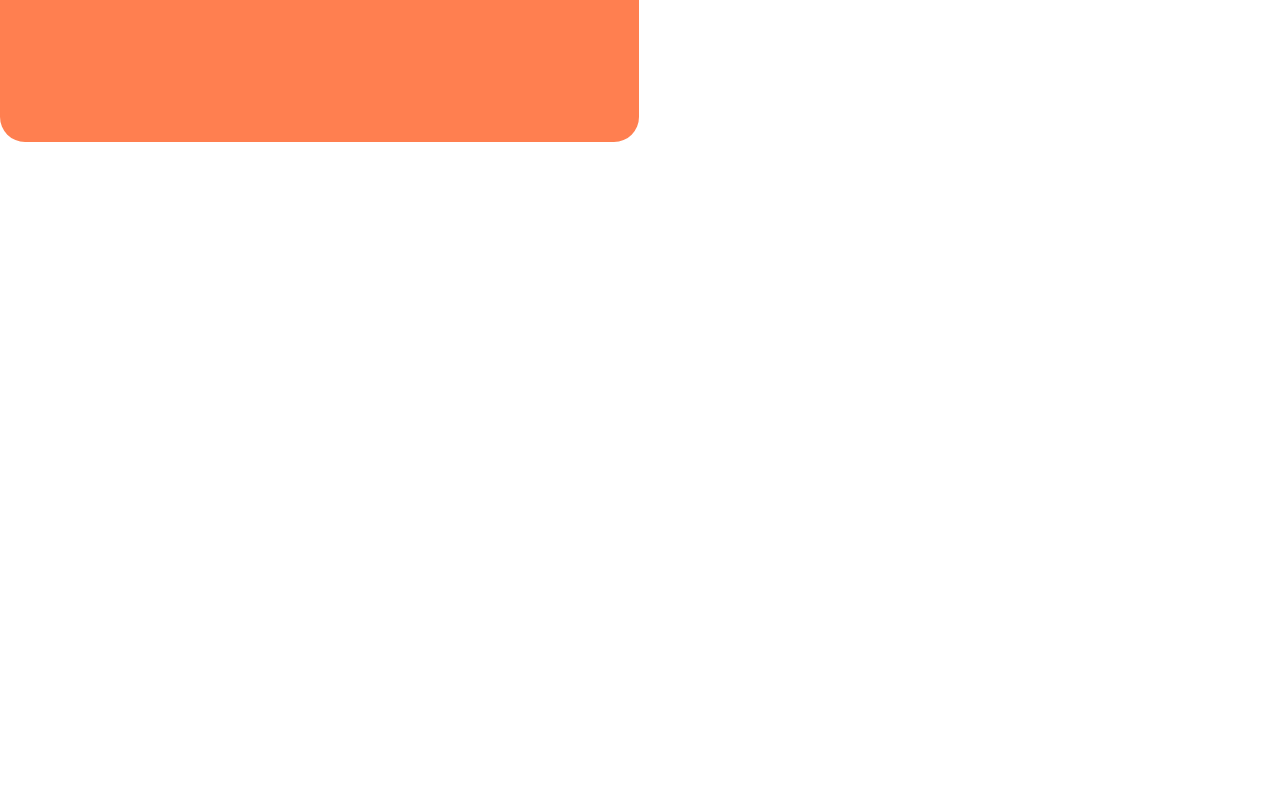
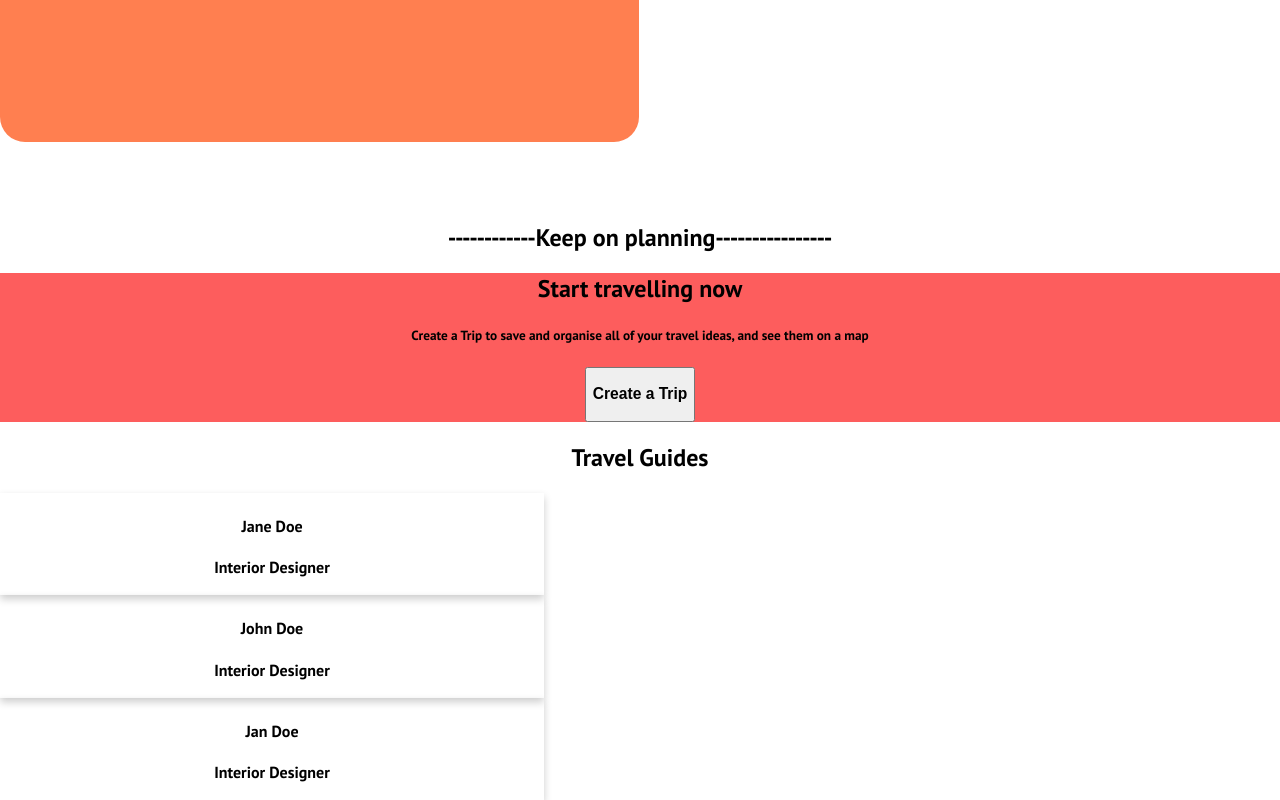
Before and after one commit to jokale/travel-app, a React (Create React App) app: page / in a window 1280 px wide. Shown: the part 436-1236 px from the top of the page. Before the commit the page ends 800 px from the top, so only its background shows below. Built offline with nearby package versions, Linux system fonts and the light colour scheme.

Commit message:
add new block and add styling

```diff
--- a/src/Components/Home.js
+++ b/src/Components/Home.js
@@ -32,6 +32,33 @@ class Home extends React.Component{
 
                 </div>
 
+                <div id="block-two">
+                    <h2> ------------Keep on planning---------------- </h2>
+                    <div id="color-block">
+                        <h2>Start travelling now</h2>
+                        <h5>Create a Trip to save and organise all of your travel ideas, and see them on a map</h5>
+                        <button><h3>Create a Trip</h3></button>
+                    </div>
+                </div>
+
+                <div id='travel-guide'>
+                    <h2>Travel Guides</h2>
+                    <div id="container">
+                        <h4><b>Jane Doe</b></h4>
+                        <p>Interior Designer</p>
+                    </div>
+
+                    <div id="container">
+                        <h4><b>John Doe</b></h4>
+                        <p>Interior Designer</p>
+                    </div>
+
+                    <div id="container">
+                        <h4><b>Jan Doe</b></h4>
+                        <p>Interior Designer</p>
+                    </div>
+                </div>
+
             </div>
         )
     }
--- a/src/index.css
+++ b/src/index.css
@@ -34,7 +34,7 @@ padding: 72px 69.7344px 108px;
 width: 500px;
 height: 150px;
 margin: 20px 0px 80px;
-
+flex: 0;
 }
 
 input[type=text] {
@@ -45,3 +45,18 @@ input[type=text] {
   margin-right: 16px;
   font-size: 17px;
 }
+
+div#color-block{
+  background-color:#FD5D5D;
+}
+
+div#container{
+  box-shadow: 0 4px 8px 0 rgba(0,0,0,0.2);
+  transition: 0.3s;
+  width: 40%;
+  padding: 2px 16px;
+  flex-direction: row;
+  flex: row;
+  flex-wrap: nowrap;
+
+}
```
